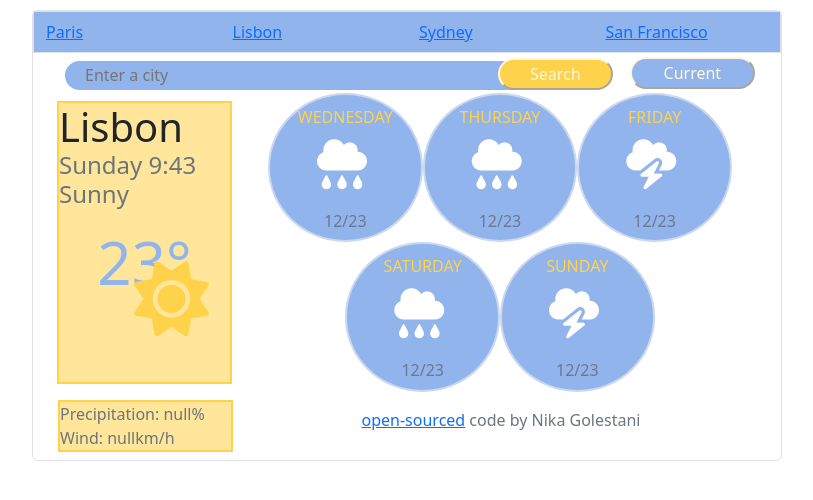
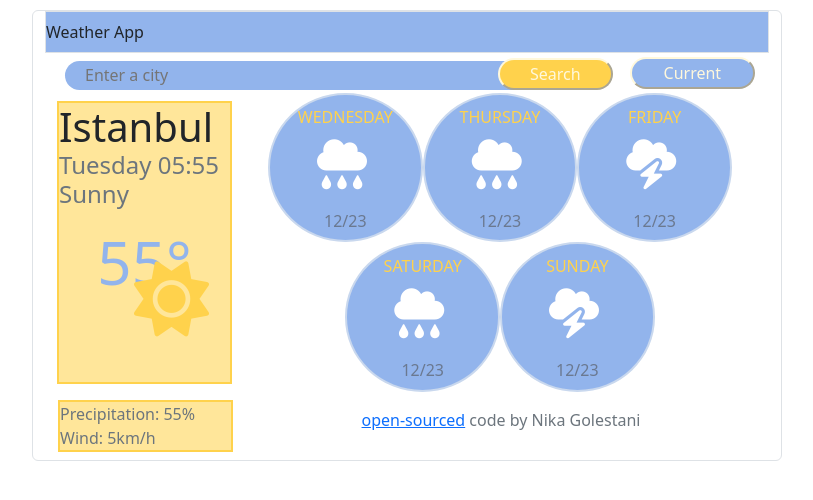
Before and after one commit to NikaGolestani/shecodesplusweeksix, a plain HTML site: page index.html in a window 1280 px wide. Shown: the whole page, without its empty margins (233-1046 px from the left). Drawn offline with nearby package versions, Linux system fonts and the light colour scheme; no server answers.

Commit message:
Update index.html

```diff
--- a/index.html
+++ b/index.html
@@ -6,7 +6,7 @@
     <meta name="viewport" content="width=device-width, initial-scale=1.0" />
     <title>weektwo</title>
     <script src="https://unpkg.com/axios/dist/axios.min.js"></script>
-
+    <script type="text/javascript" src="src/index.js"></script>
     <!-- CSS only -->
     <link
       href="https://cdn.jsdelivr.net/npm/bootstrap@5.2.0/dist/css/bootstrap.min.css"
@@ -22,11 +22,8 @@
   </head>
   <body>
     <div class="container border main rounded-2">
-      <div class="row border navbar">
-        <a class="col-3">Paris</a>
-        <a class="col-3">Lisbon</a>
-        <a class="col-3">Sydney</a>
-        <a class="col-3">San Francisco</a>
+      <div class=" border navbar">
+        Weather App
       </div>
       <form class="row flex-row" id="search-form">
         <div class=" col-9 row me-3 ms-3 m-1 p-0 ">
@@ -49,11 +46,11 @@
       <div class="row ms-1 p-0 ">
         <div class="col-3 p-1 m-1">
           <div class="today">
-            <h1 class="p-0 m-0" id="city">Lisbon</h1>
-            <h4 class="p-0 m-0 text-secondary "id="date">Tuesday 13:55</h4>
+            <h1 class="p-0 m-0" id="city">Istanbul</h1>
+            <h4 class="p-0 m-0 text-secondary "id="date">Tuesday 05:55</h4>
             <h4 class="p-0 text-secondary wvalue">Sunny</h4>
-            <span class="num" ><span class="degreec">23</span>°</span>
-            <i class="fa-solid fa-sun"></i>
+            <div class="degreec"><span class="num"><span class= "int">55</span>°</span></div>
+            <span id="emoji"><i class="fa-solid fa-sun"></i></span>
           </div>
         </div>
         <div class="col-8 row me-3 ms-3 ">
@@ -67,16 +64,15 @@
         <div class="row ms-1 p-0 bottomdiv">
           <div class="col-3 p-1 m-1">
             <div>
-              <div class="text-secondary today details ">Precipitation: null%
-<br/>Wind: nullkm/h</div>
+              <div class="text-secondary today details ">Precipitation: 55%
+<br/>Wind: 5km/h</div>
             </div>
           </div>
           <div class="col-8 row m-3">
-            <span class="text-secondary"><a href="https://github.com/NikaGolestani/shecodesplusweeksix">open-sourced</a> code by Nika Golestani</span>
+              <span class="text-secondary"><a href="https://github.com/NikaGolestani/shecodesplusweeksix">open-sourced</a> code by Nika Golestani</span>
         </div>
       </div>
     </div>
 </div>
-<script type="text/javascript" src="src/index.js"></script>
   </body>
 </html>
```
